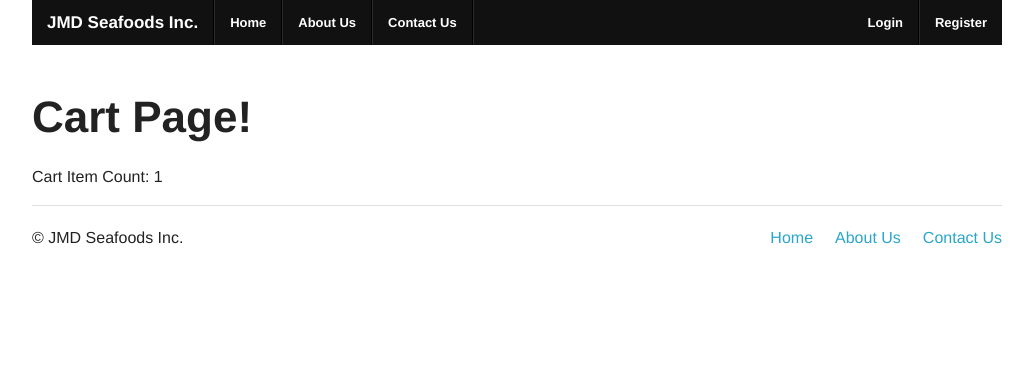
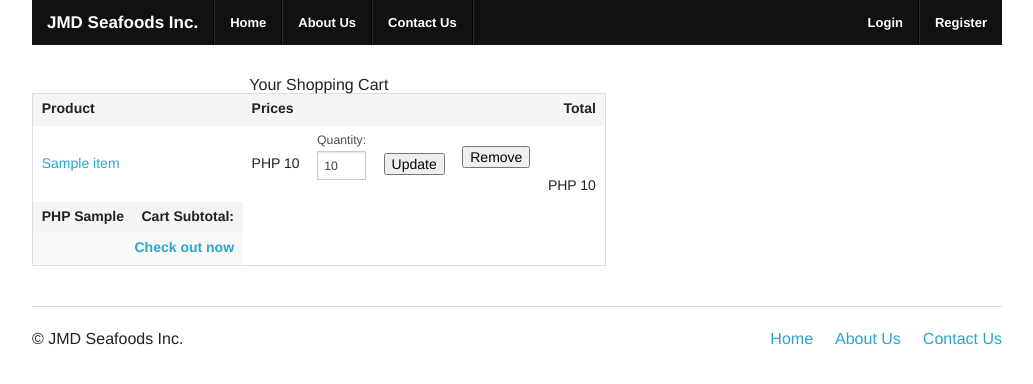
Before and after one commit to iamjoanel/ecommerce, a Django app: template ecommerce/templates/cart/cart.html in a window 1280 px wide. Shown: the top 384 px of the page, without its empty margins (123-1156 px from the left). Run offline with Django 3.2, Linux system fonts and the light colour scheme; tables that the repository leaves empty hold one stand-in row (values such as "Sample post"); the template is opened without the code that fills it: values that come from a table or form of the project are taken from there, most other values are stand-ins (such as "Sample title", 1, 10 or a date in 2020); parts of the project's set-up code (start-up, migrations or seed data) failed here and were passed over.

Commit message:
finalizing cart

```diff
--- a/catalog/views.py
+++ b/catalog/views.py
@@ -25,7 +25,7 @@ def show_product(request, product_slug, template_name="catalog/product.html"):
     title = p.name
     if request.method == "POST":
         postdata = request.POST.copy()
-        form = ProductAddToCartForm(request, postdata)
+        form = ProductAddToCartForm(request=quest, postdata)
         if form.is_valid():
             cart.add_to_cart(request)
             if request.session.test_cookie_worked():
--- a/ecommerce/templates/cart/cart.html
+++ b/ecommerce/templates/cart/cart.html
@@ -1,6 +1,63 @@
 {% extends "catalog.html" %}
 
 {% block content %}
-    <h1>Cart Page!</h1>
-    Cart Item Count: {{ cart_item_count }}
+    <table summary="Your Shopping Cart" id="shopping_cart">
+        <caption>Your Shopping Cart</caption>
+        <thead>
+            <th scope="col">Product</th>
+            <th scope="col">Prices</th>
+            <th></th>
+            <th></th>
+            <th></th>
+            <th scope="col" class="right">Total</th>
+        </thead>
+        <tfoot>
+            <tr>
+                <th class="right">Cart Subtotal:</th>
+                <th class="right">PHP {{ cart_subtotal}}</th>
+            </tr>
+            {% if cart_items %}
+                    <tr>
+                        <th class="right" colspan="6">
+                            <a href="#urltpcheckout">Check out now</a>
+                        </th>
+                    </tr>
+            {% endif %}
+        </tfoot>
+        <tbody>
+            {% if cart_items %}
+                {% for items in cart_items %}
+                    <tr>
+                        <td>
+                            <a href="{{ item.get_absolute_url }}" class="cart">{{ item.name }}</a>
+                        </td>
+                        <td>PHP {{ item.price }}</td>
+                        <td class="right">
+                            <form method="post" action="." class="cart">
+                                <label for="quantity">Quantity:</label>
+                                <input type="text" name="quantity" value="{{ item.quantity }}" id="quantity"
+                                    size="2" clas="quantity" maxlength="5" />
+                                <input type="hidden" name="item_id" value="{{ item.id }}" />
+                        </td>
+                        <td>
+                            <input type="submit" name="submit" value="Update">
+                        </form>
+                        </td>
+                        <td>
+                            <form method="post" action="." class="cart">
+                                <input type="hidden" name="item_id" value="{{ item.id }}"/>
+                                <input type="submit" name="submit" value="Remove">
+                            </form>
+                        </td>
+                        <td class="right">PHP {{ item.total }}</td>
+                    </tr>
+                {% endfor %}
+            {% else %}
+                <tr>
+                    <td colspan="6" style="height:30px;">Your Cart is Empty.</td>
+
+                </tr>
+            {% endif %}
+        </tbody>
+    </table>
 {% endblock %}
```
Also changed, not shown: cart/views.py (+7 -0 lines).
